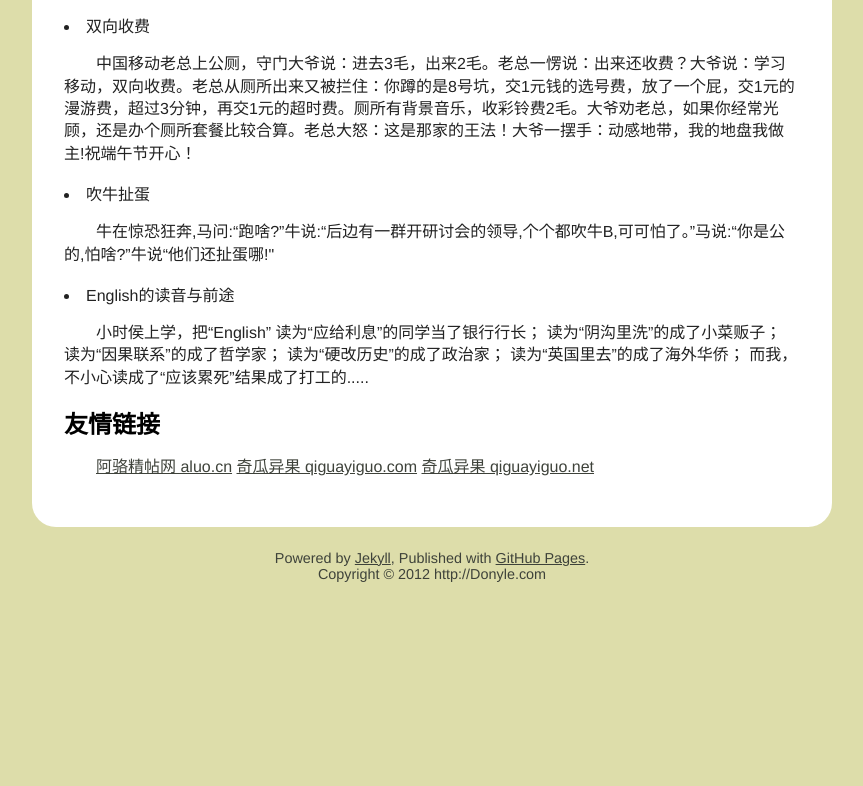
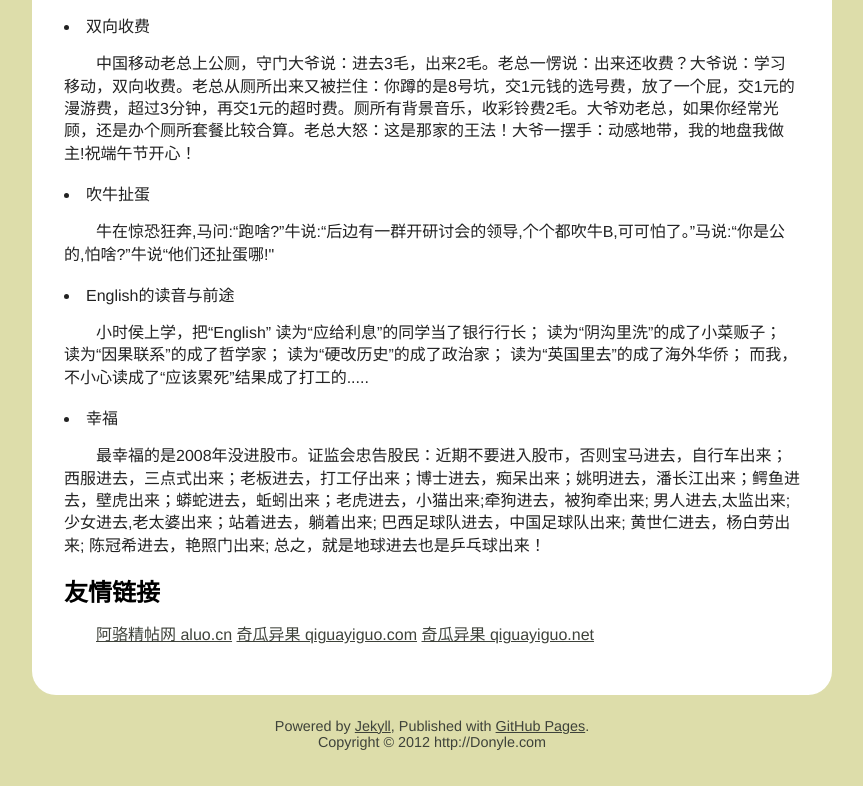
Before and after one commit to aluocn/donyle, a plain HTML site: page index.htm in a window 1280 px wide. Shown: the part 1076-1862 px from the top of the page, without its empty margins (208-1071 px from the left). Before the commit the page ends 1694 px from the top, so only its background shows below. Drawn offline with Linux system fonts and the light colour scheme.

Commit message:
Update index.htm

```diff
--- a/index.htm
+++ b/index.htm
@@ -55,6 +55,8 @@
 读为“硬改历史”的成了政治家；
 读为“英国里去”的成了海外华侨；
 而我，不小心读成了“应该累死”结果成了打工的.....</p>
+        <li>幸福</li>
+        <p>最幸福的是2008年没进股市。证监会忠告股民：近期不要进入股市，否则宝马进去，自行车出来；西服进去，三点式出来；老板进去，打工仔出来；博士进去，痴呆出来；姚明进去，潘长江出来；鳄鱼进去，壁虎出来；蟒蛇进去，蚯蚓出来；老虎进去，小猫出来;牵狗进去，被狗牵出来; 男人进去,太监出来; 少女进去,老太婆出来；站着进去，躺着出来; 巴西足球队进去，中国足球队出来; 黄世仁进去，杨白劳出来; 陈冠希进去，艳照门出来; 总之，就是地球进去也是乒乓球出来！</p>
 <h2>友情链接</h2>
 <p><a href="http://www.aluo.cn" target="_blank">阿骆精帖网 aluo.cn</a>&nbsp;<a href="http://www.qiguayiguo.com" target="_blank">奇瓜异果 qiguayiguo.com</a>&nbsp;<a href="http://www.qiguayiguo.net" target="_blank">奇瓜异果 qiguayiguo.net</a></p>
 
```
